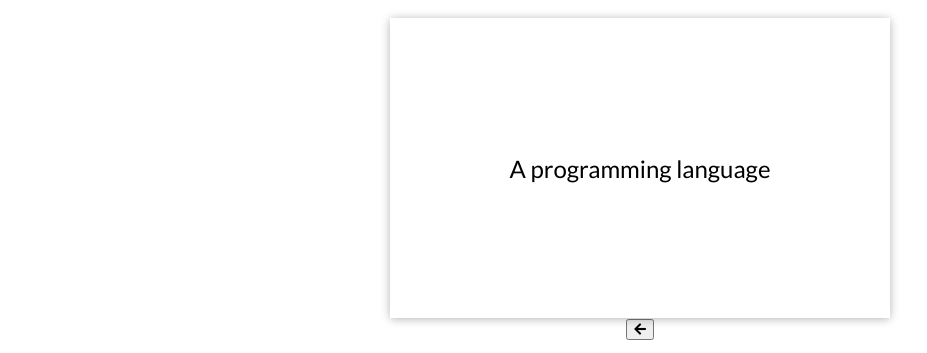
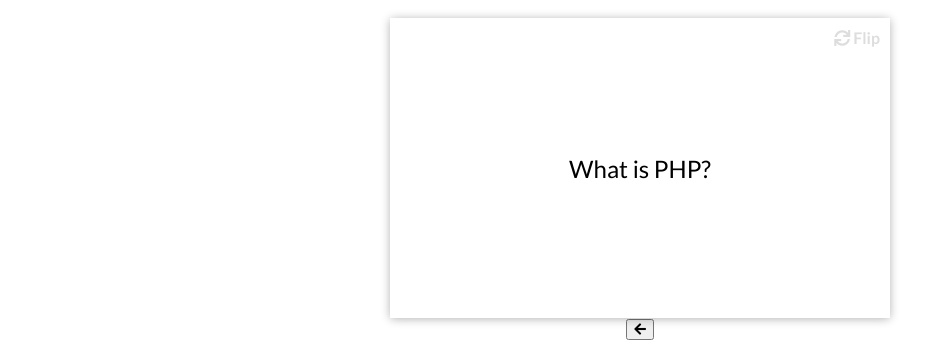
Before and after one commit to socalii/Memory_Cards, a plain HTML site: page index.html in a window 1280 px wide. Shown: the part 134-487 px from the top of the page, without its empty margins (0-927 px from the left). Drawn offline with Linux system fonts and the light colour scheme.

Commit message:
Card Rotation and Slide Effect

```diff
--- a/style.css
+++ b/style.css
@@ -69,12 +69,19 @@ h1 button {
   left: 0;
   height: 100%;
   width: 100%;
+  transform: translateX(50%) rotateY(-10deg);
+  transition: transform 0.5s ease, opacity 0.4s ease;
 }
 
 .card.active {
   cursor: pointer;
   opacity: 1;
   z-index: 10;
+  transform: translateX(0) rotateY(0deg);
+}
+
+.card.left {
+  transform: translateX(50%) rotateY(10deg);
 }
 
 .inner-card {
@@ -83,10 +90,17 @@ h1 button {
   height: 100%;
   width: 100%;
   position: relative;
+  transform-style: preserve-3d;
+  transition: transform 0.4s ease;
+}
+
+.card.show-answer .inner-card {
+  transform: rotateX(180deg);
 }
 
 .inner-card-front,
 .inner-card-back {
+  backface-visibility: hidden;
   position: absolute;
   top: 0;
   left: 0;
@@ -97,3 +111,24 @@ h1 button {
   width: 100%;
   background: #fff;
 }
+
+.inner-card-front {
+  transform: rotateX(0deg);
+  z-index: 2;
+}
+
+.inner-card-back {
+  transform: rotateX(180deg);
+}
+
+.inner-card-front::after,
+.inner-card-back::after {
+  content: '\f021  Flip';
+  font-family: 'Font Awesome 5 Free', Lato, sans-serif;
+  position: absolute;
+  top: 10px;
+  right: 10px;
+  font-weight: bold;
+  font-size: 16px;
+  color: #ddd;
+}
```
